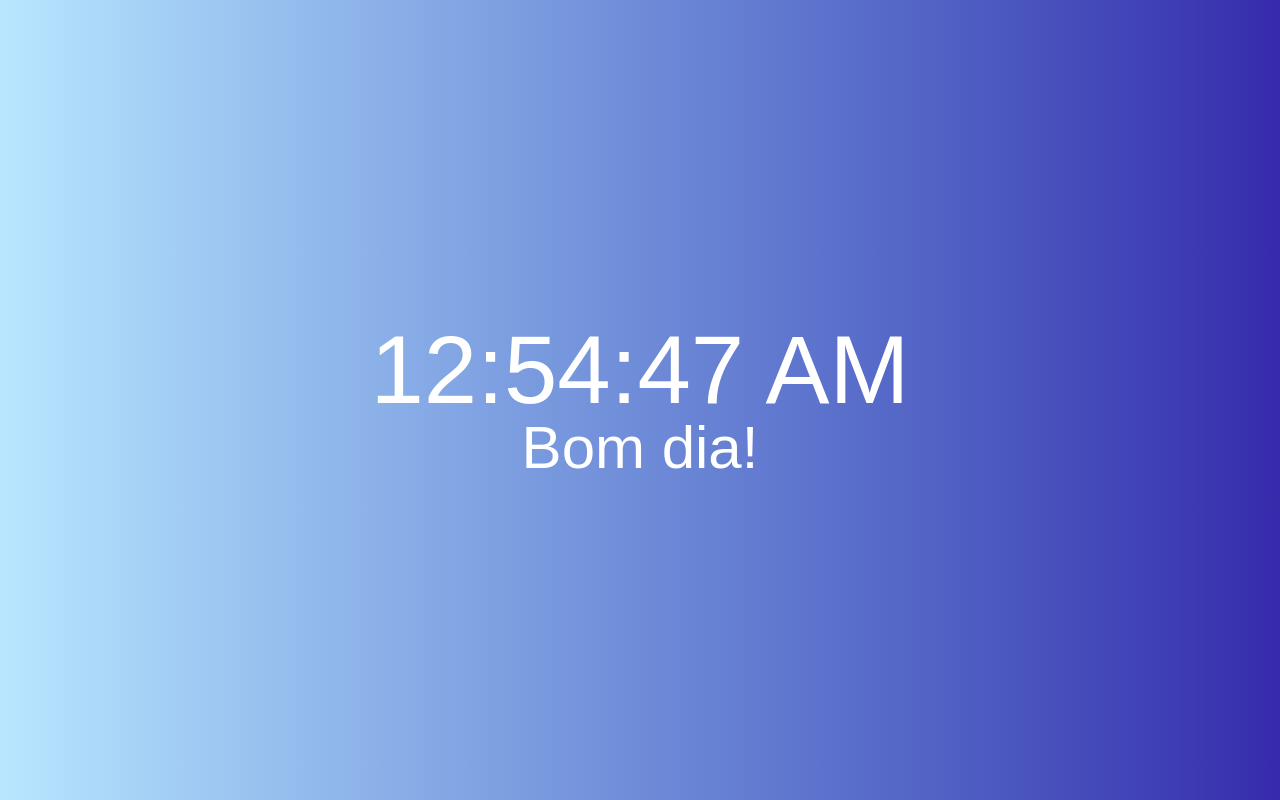
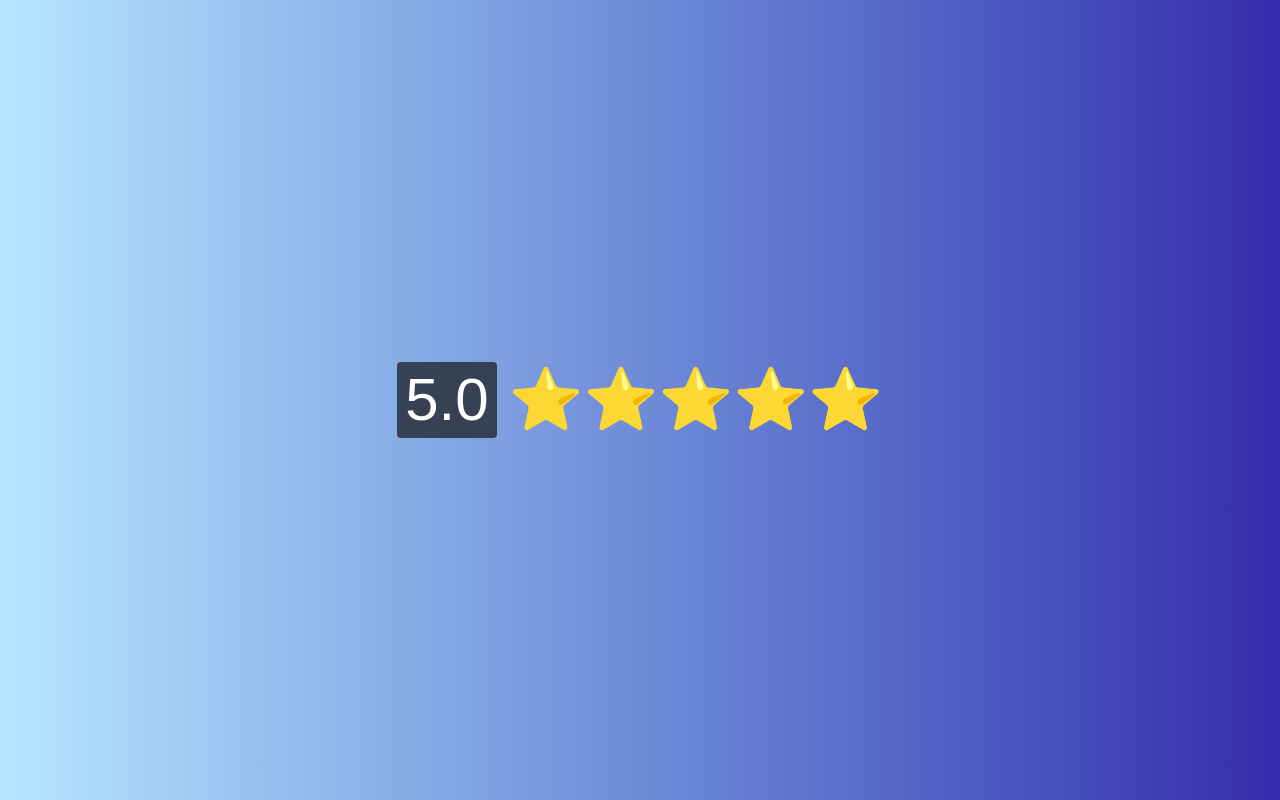
Before and after one commit to Wiillboss/react, a Next.js app in the folder react_primeiro_projeto/: page / in a window 1280 px wide. Built offline with nearby package versions, Linux system fonts and the light colour scheme.

Commit message:
Rating com emoji

```diff
--- /dev/null
+++ b/react_primeiro_projeto/app/components/Emoji_Rating.tsx
@@ -0,0 +1,24 @@
+type Props = {
+    rating: number;
+}
+
+export const Emoji_Rating = ({ rating }: Props) => {
+    if(rating >= 5) rating = 5;
+    if(rating <= 0) rating = 0;
+
+    const rateInt = Math.floor(rating);
+    const rateDecimal = rating - rateInt;
+
+    const fullstars = '⭐'.repeat(rateInt);
+    const halfStar = rateDecimal >= 0.5 ? '⭐' : '';
+    const emptyStars = '☆'.repeat(5 - rateInt - (halfStar ? 1 : 0));
+
+
+    return (
+        <div className="flex items-center text-6xl">
+            <div className="bg-gray-700 p-2 rounded">{rating.toFixed(1)}</div>
+            <div className="ml-3">{fullstars}{halfStar}{emptyStars}</div>
+
+        </div>
+    );
+}
--- a/react_primeiro_projeto/app/page.tsx
+++ b/react_primeiro_projeto/app/page.tsx
@@ -17,6 +17,7 @@ import { Card2 } from "./components/Card_2";
 import { Card_2_sem_if_ternario } from "./components/Card_2_sem_if_ternario";
 import { Card_3 } from "./components/Card_3_and";
 import { people_list } from "./data/people_list";
+import { Emoji_Rating } from "./components/Emoji_Rating";
 
 function Page() {
   return (
@@ -247,6 +248,17 @@ const Page_exercicio = () => {
   );
 }
 
+const Exercicio_Rating_emoji = () => {
+
+  return (
+    <div className="w-screen h-screen flex flex-col justify-center items-center
+     text-white bg-linear-to-r from-sky-200 to-indigo-800 text-6xl">
+      <Emoji_Rating rating={5} />
+    </div>
+  );
+}
+
+
 // Exportação: Descomente a desejada para alterar a página renderizada
 // export default Page;
 // export default Page_tres;
@@ -255,4 +267,5 @@ const Page_exercicio = () => {
 // export default Page_card2_sem_if_ternario;
 //export default Page_card3;
 //export default Page_renderizando_listas;
-export default Page_exercicio;
+//export default Page_exercicio;
+export default Exercicio_Rating_emoji;
```
